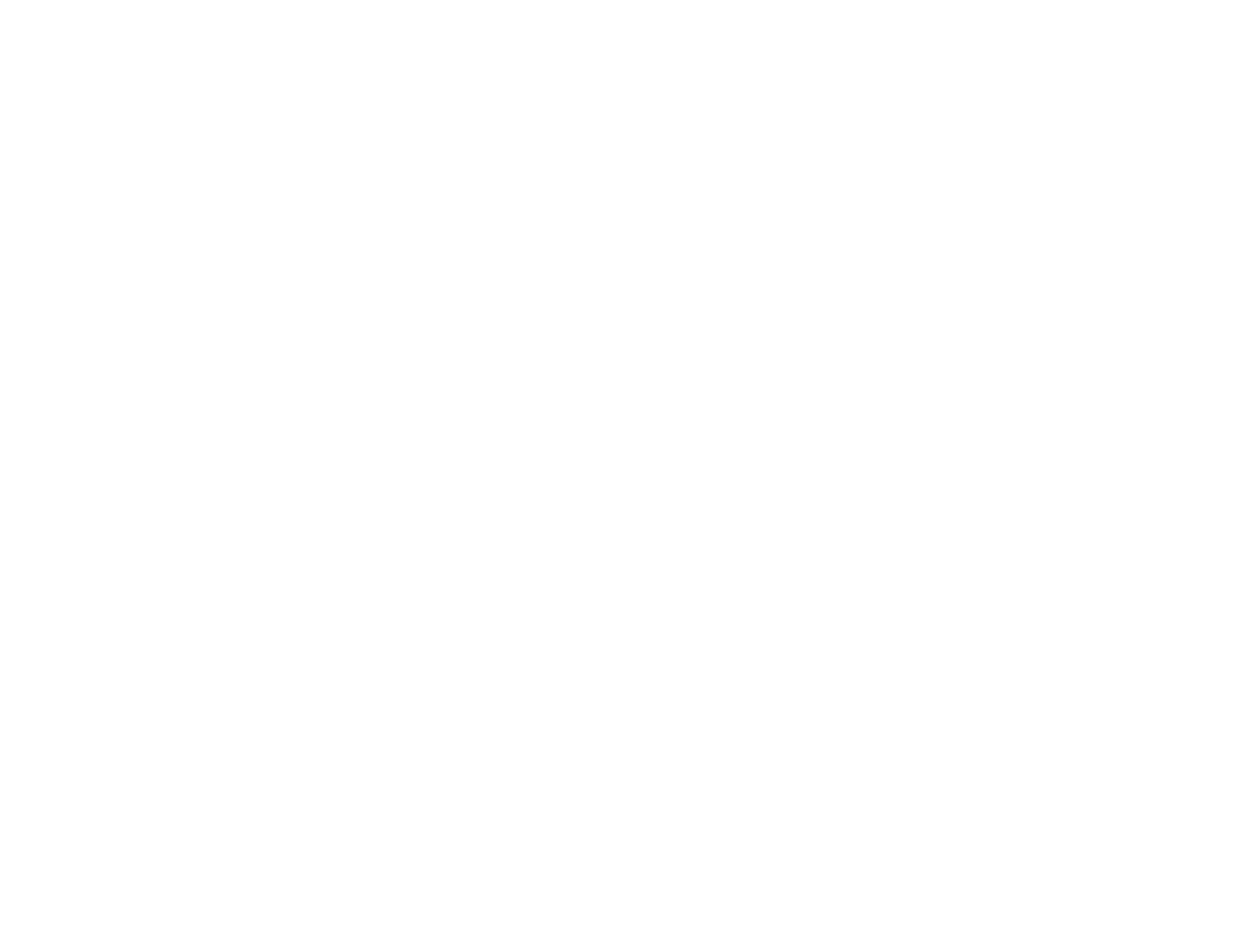
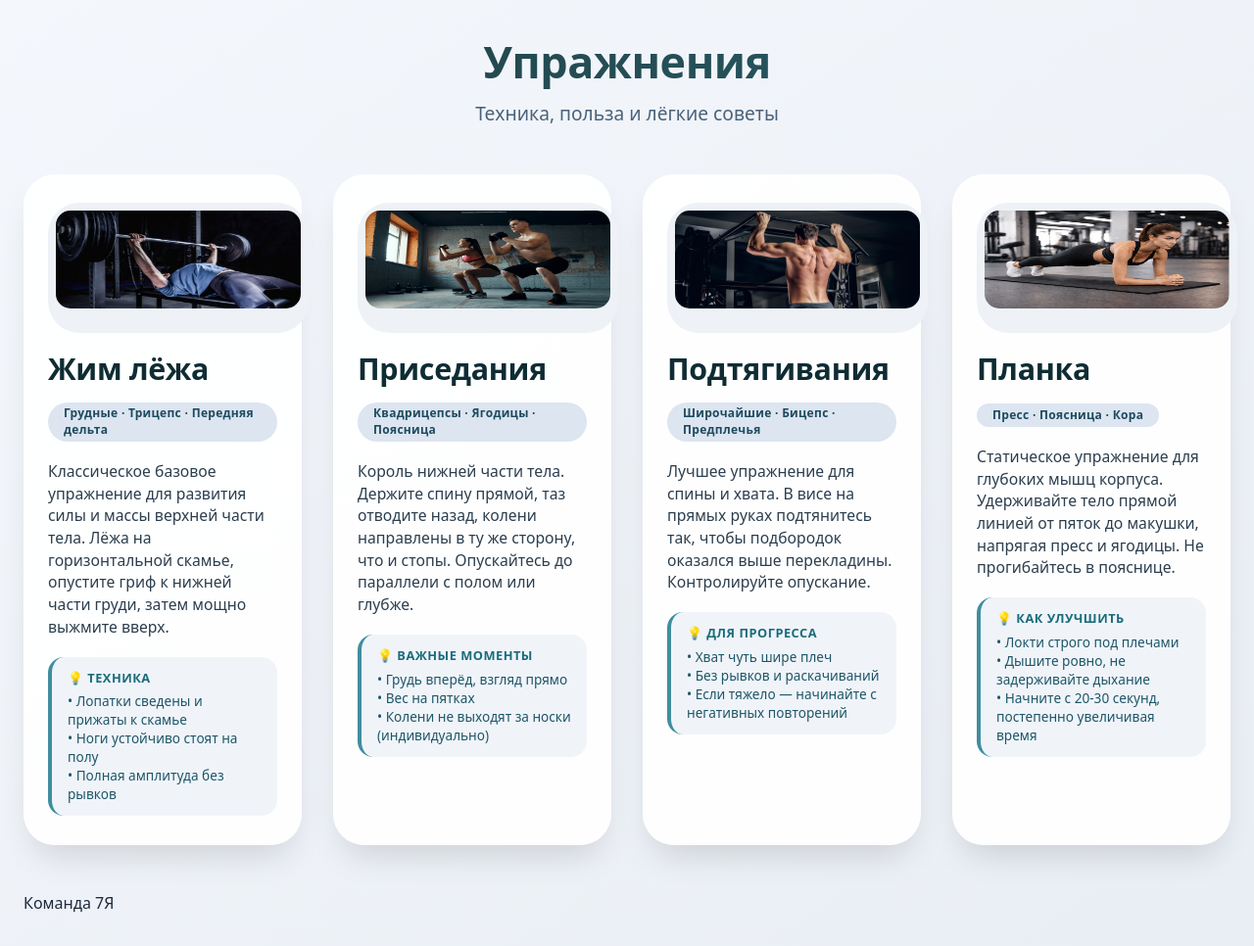
Before and after one commit to thebeardenis/sport-site, a Flask app: page /exercises/1 in a window 1280 px wide. Before the commit the page is empty. Shown: the whole page at 98% size. Before the commit the page ends 800 px from the top, so only its background shows below. Run offline with Flask 3, Linux system fonts and the light colour scheme.

Commit message:
сделал страницу сайта "упражнения" (exercises_page.html). но страница не открывается через домашнюю страницу. Пытался исправить но не получилось

```diff
--- /dev/null
+++ b/static/css/style.css
@@ -0,0 +1,130 @@
+* {
+    margin: 0;
+    padding: 0;
+    box-sizing: border-box;
+}
+
+body {
+    font-family: system-ui, 'Segoe UI', 'Inter', 'Roboto', sans-serif;
+    background: linear-gradient(145deg, #f4f7fc 0%, #e9eef4 100%);
+    color: #1e2a3a;
+    line-height: 1.4;
+    padding: 2rem 1.5rem;
+}
+
+.page {
+    max-width: 1300px;
+    margin: 0 auto;
+}
+
+/* hero */
+.hero {
+    text-align: center;
+    margin-bottom: 3rem;
+}
+
+.hero h1 {
+    font-size: 2.8rem;
+    font-weight: 800;
+    background: linear-gradient(120deg, #1e3c3f, #2b5f6b);
+    background-clip: text;
+    -webkit-background-clip: text;
+    color: transparent;
+    letter-spacing: -0.01em;
+}
+
+.hero p {
+    font-size: 1.2rem;
+    color: #4a627a;
+    margin-top: 0.5rem;
+    font-weight: 500;
+}
+
+/* сетка карточек (чисто информационные) */
+.exercises {
+    display: grid;
+    grid-template-columns: repeat(auto-fit, minmax(280px, 1fr));
+    gap: 2rem;
+    margin-bottom: 3rem;
+}
+
+.card {
+    background: rgba(255, 255, 255, 0.92);
+    backdrop-filter: blur(0px);
+    border-radius: 2rem;
+    box-shadow: 0 20px 35px -12px rgba(0, 0, 0, 0.15);
+    padding: 1.8rem 1.5rem;
+    transition: all 0.25s ease;
+    border: 1px solid rgba(255,255,255,0.6);
+}
+
+.card:hover {
+    transform: translateY(-6px);
+    background: white;
+    box-shadow: 0 28px 36px -16px rgba(0, 0, 0, 0.2);
+}
+
+.card-icon {
+    font-size: 3.2rem;
+    margin-bottom: 1rem;
+    display: inline-block;
+    background: #eef2f7;
+    padding: 0.5rem;
+    border-radius: 2rem;
+}
+
+.card h2 {
+    font-size: 1.9rem;
+    font-weight: 700;
+    margin-bottom: 0.75rem;
+    color: #0f2c33;
+    letter-spacing: -0.3px;
+}
+
+.muscle {
+    display: inline-block;
+    background: #dce5f0;
+    padding: 0.2rem 1rem;
+    border-radius: 40px;
+    font-size: 0.75rem;
+    font-weight: 600;
+    color: #1e4a5f;
+    margin-bottom: 1.2rem;
+    letter-spacing: 0.3px;
+}
+
+.description {
+    color: #2c3e4e;
+    font-size: 0.98rem;
+    line-height: 1.45;
+    margin-bottom: 1.2rem;
+}
+
+.tips {
+    background: #f0f4f9;
+    border-left: 4px solid #3f8e9e;
+    padding: 0.8rem 1rem;
+    border-radius: 1rem;
+    font-size: 0.85rem;
+    color: #1e5668;
+    margin-top: 0.8rem;
+}
+
+.tips span {
+    font-weight: 700;
+    display: block;
+    margin-bottom: 0.3rem;
+    font-size: 0.8rem;
+    text-transform: uppercase;
+    letter-spacing: 0.5px;
+    color: #1a6c7c;
+}
+
+.footer-note {
+    text-align: center;
+    color: #5f7f9a;
+    font-size: 0.85rem;
+    margin-top: 2rem;
+    border-top: 1px solid #cbdbe0;
+    padding-top: 1.8rem;
+}
--- a/templates/exercises_page.html
+++ b/templates/exercises_page.html
@@ -1,10 +1,96 @@
 <!DOCTYPE html>
-<html lang="en">
+<html lang="ru">
 <head>
     <meta charset="UTF-8">
-    <title>7Я</title>
+    <meta name="viewport" content="width=device-width, initial-scale=1.0, user-scalable=yes">
+    <title>Упражнения</title>
+    <link rel="stylesheet" href="{{ url_for('static', filename='css/style.css') }}">
 </head>
 <body>
+<div class="page">
+    <div class="hero">
+        <h1>Упражнения</h1>
+        <p>Техника, польза и лёгкие советы </p>
+    </div>
 
+    <div class="exercises">
+        <!-- Жим лежа -->
+        <div class="card">
+            <div class="card-icon">
+                <img src="static/photo/zhim.jpg" alt="Красивый чорт" style="border-radius: 15px;" width="250" height="100">
+            </div>
+            <h2>Жим лёжа</h2>
+            <div class="muscle">Грудные · Трицепс · Передняя дельта</div>
+            <div class="description">
+                Классическое базовое упражнение для развития силы и массы верхней части тела. Лёжа на горизонтальной скамье, опустите гриф к нижней части груди, затем мощно выжмите вверх.
+            </div>
+            <div class="tips">
+                <span>💡 техника</span>
+                • Лопатки сведены и прижаты к скамье<br>
+                • Ноги устойчиво стоят на полу<br>
+                • Полная амплитуда без рывков
+            </div>
+        </div>
+
+        <!-- Приседания -->
+        <div class="card">
+            <div class="card-icon">
+                <img src="static/photo/prised.jpg" alt="Красивый чорт" style="border-radius: 15px;" width="250" height="100">
+            </div>
+            <h2>Приседания</h2>
+            <div class="muscle">Квадрицепсы · Ягодицы · Поясница</div>
+            <div class="description">
+                Король нижней части тела. Держите спину прямой, таз отводите назад, колени направлены в ту же сторону, что и стопы. Опускайтесь до параллели с полом или глубже.
+            </div>
+            <div class="tips">
+                <span>💡 важные моменты</span>
+                • Грудь вперёд, взгляд прямо<br>
+                • Вес на пятках<br>
+                • Колени не выходят за носки (индивидуально)
+            </div>
+        </div>
+
+        <!-- Подтягивания -->
+        <div class="card">
+            <div class="card-icon">
+                <img src="static/photo/pod.jpg" alt="Красивый чорт" style="border-radius: 15px;" width="250" height="100">
+            </div>
+            <h2>Подтягивания</h2>
+            <div class="muscle">Широчайшие · Бицепс · Предплечья</div>
+            <div class="description">
+                Лучшее упражнение для спины и хвата. В висе на прямых руках подтянитесь так, чтобы подбородок оказался выше перекладины. Контролируйте опускание.
+            </div>
+            <div class="tips">
+                <span>💡 для прогресса</span>
+                • Хват чуть шире плеч<br>
+                • Без рывков и раскачиваний<br>
+                • Если тяжело — начинайте с негативных повторений
+            </div>
+        </div>
+
+        <!-- Планка -->
+        <div class="card">
+            <div class="card-icon">
+                <img src="static/photo/planka.png" style="border-radius: 15px;" alt="Красивый чорт" width="250" height="100">
+            </div>
+            <h2>Планка</h2>
+            <div class="muscle">Пресс · Поясница · Кора</div>
+            <div class="description">
+                Статическое упражнение для глубоких мышц корпуса. Удерживайте тело прямой линией от пяток до макушки, напрягая пресс и ягодицы. Не прогибайтесь в пояснице.
+            </div>
+            <div class="tips">
+                <span>💡 как улучшить</span>
+                • Локти строго под плечами<br>
+                • Дышите ровно, не задерживайте дыхание<br>
+                • Начните с 20-30 секунд, постепенно увеличивая время
+            </div>
+        </div>
+    </div>
+
+
+
+    <p class="text-gray-500-center text-sm">Команда 7Я </p>
+
+</div>
 </body>
 </html>
```
Also changed, not shown: static/photo/planka.png (added), static/photo/pod.jpg (added), static/photo/prised.jpg (added), static/photo/zhim.jpg (added).
